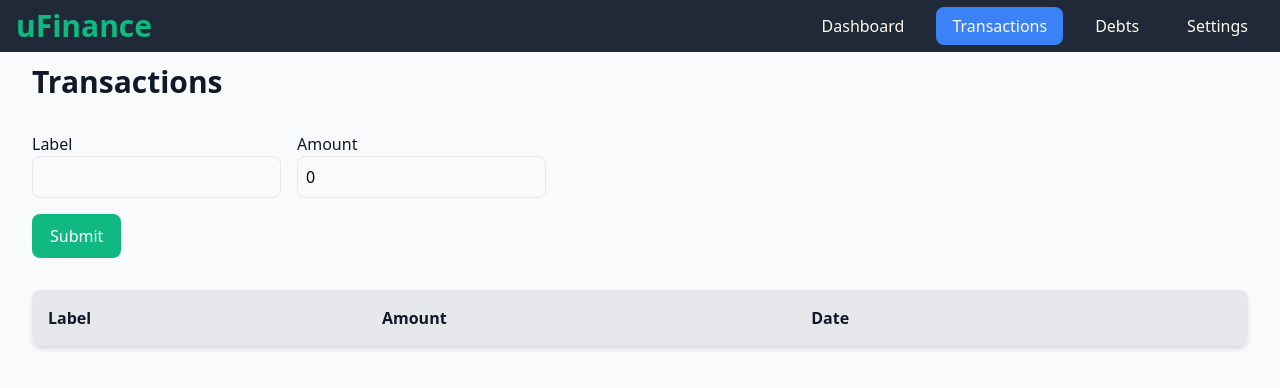
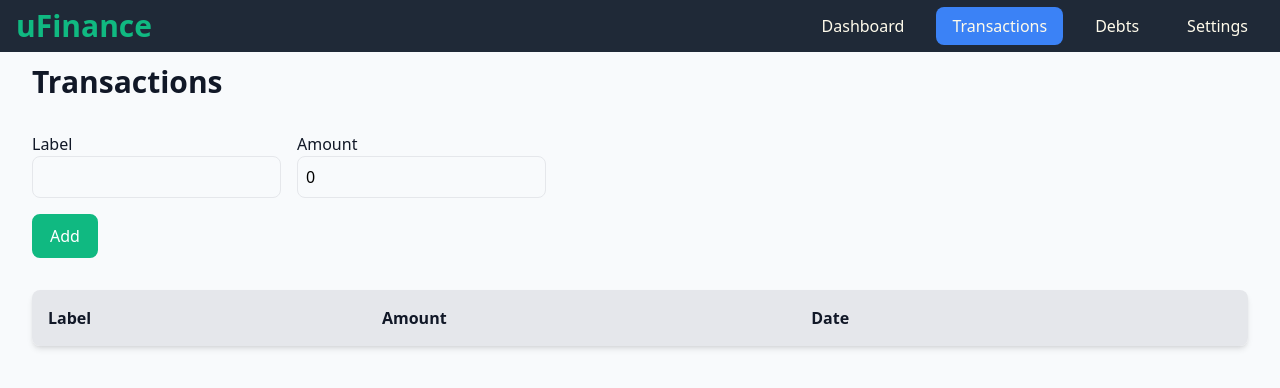
Before and after one commit to mayilss/finance-app, a React (Vite) app: page /transactions in a window 1280 px wide. Shown: the top 388 px of the page. Built offline with nearby package versions, Linux system fonts and the light colour scheme.

Commit message:
refactor: update TransactionsPage with TransactionForm and TransactionsTable components

```diff
--- /dev/null
+++ b/src/features/transactions/TransactionsPage.tsx
@@ -0,0 +1,12 @@
+import TransactionForm from "@features/transactions/components/TransactionForm";
+import TransactionsTable from "@features/transactions/components/TransactionsTable";
+
+export default function TransactionsPage() {
+  return (
+    <div className="px-8 py-16 bg-bg h-screen">
+      <h1 className="text-3xl font-bold text-text-primary">Transactions</h1>
+      <TransactionForm />
+      <TransactionsTable />
+    </div>
+  );
+}
--- /dev/null
+++ b/src/features/transactions/components/TransactionForm.tsx
@@ -0,0 +1,42 @@
+import { useAppDispatch } from "@app/hooks";
+import type { Transaction } from "@app/types/transaction";
+import Input from "@components/ui/Input";
+import { useForm } from "react-hook-form";
+import { addTransaction } from "../slice";
+
+export default function TransactionForm() {
+  const dispatch = useAppDispatch();
+
+  const form = useForm<Transaction>({
+    defaultValues: {
+      label: "",
+      amount: 0,
+    },
+    mode: "onBlur",
+  });
+
+  const onSubmit = (data: Transaction) => {
+    data.id = crypto.randomUUID();
+    data.date = new Date().toISOString();
+    data.amount = Number(data.amount);
+    dispatch(addTransaction(data));
+    form.reset();
+  };
+
+  return (
+    <form className="mt-8 space-y-4" onSubmit={form.handleSubmit(onSubmit)}>
+      <div className="flex space-x-4 ">
+        <Input control={form.control} name="label" label="Label" />
+        <Input
+          control={form.control}
+          name="amount"
+          label="Amount"
+          type="number"
+        />
+      </div>
+      <button className="border-2 border-primary px-4 py-2 bg-primary text-white rounded-lg hover:bg-primary-hover transition-colors duration-200 cursor-pointer">
+        Add
+      </button>
+    </form>
+  );
+}
--- /dev/null
+++ b/src/features/transactions/components/TransactionsTable.tsx
@@ -0,0 +1,43 @@
+import { useAppDispatch, useAppSelector } from "@app/hooks";
+import Table from "@components/ui/Table";
+import { formatCurrency, formatDate } from "@lib/format";
+import { removeTransaction, selectTransactions } from "../slice";
+import React from "react";
+
+export default function TransactionsTable() {
+  const transactions = useAppSelector(selectTransactions);
+  const columns = React.useMemo(() => ["Label", "Amount", "Date", ""], []);
+
+  const dispatch = useAppDispatch();
+
+  const onDelete = (id: string) => {
+    dispatch(removeTransaction(id));
+  };
+
+  return (
+    <Table className="mt-8">
+      <Table.Head columns={columns} />
+      <Table.Body>
+        {transactions.map((transaction) => (
+          <Table.Row
+            key={transaction.id}
+            cells={[
+              transaction.label,
+              formatCurrency(transaction.amount),
+              formatDate(transaction.date),
+              <button
+                key={transaction.id}
+                onClick={() => {
+                  onDelete(transaction.id);
+                }}
+                className="border-2 border-red-500 px-4 py-2 bg-red-500 text-white rounded-lg hover:bg-red-600 transition-colors duration-200 cursor-pointer"
+              >
+                Delete
+              </button>,
+            ]}
+          />
+        ))}
+      </Table.Body>
+    </Table>
+  );
+}
--- a/src/pages/TransactionsPage.tsx
+++ b/src/pages/TransactionsPage.tsx
@@ -1,92 +1,3 @@
-import { useAppDispatch, useAppSelector } from "@app/hooks";
-import type { Transaction } from "@app/types/transaction";
-import Input from "@components/ui/Input";
-import {
-  addTransaction,
-  removeTransaction,
-  selectTransactions,
-} from "@features/transactions/slice";
-import { formatCurrency, formatDate } from "@lib/format";
-import { useForm } from "react-hook-form";
+import TransactionPage from "@features/transactions/TransactionsPage";
 
-export default function TransactionsPage() {
-  const transactions = useAppSelector(selectTransactions);
-  const dispatch = useAppDispatch();
-  const form = useForm<Transaction>({
-    defaultValues: {
-      label: "",
-      amount: 0,
-    },
-    mode: "onBlur",
-  });
-
-  const onDelete = (id: string) => {
-    dispatch(removeTransaction(id));
-  };
-
-  const onSubmit = (data: Transaction) => {
-    data.id = crypto.randomUUID();
-    data.date = new Date().toISOString();
-    data.amount = Number(data.amount);
-    dispatch(addTransaction(data));
-    form.reset();
-  };
-
-  return (
-    <div className="px-8 py-16 bg-bg h-screen">
-      <h1 className="text-3xl font-bold text-text-primary">Transactions</h1>
-      <form className="mt-8 space-y-4" onSubmit={form.handleSubmit(onSubmit)}>
-        <div className="flex space-x-4 ">
-          <Input control={form.control} name="label" label="Label" />
-          <Input
-            control={form.control}
-            name="amount"
-            label="Amount"
-            type="number"
-          />
-        </div>
-        <button className="border-2 border-primary px-4 py-2 bg-primary text-white rounded-lg hover:bg-primary-hover transition-colors duration-200 cursor-pointer">
-          Submit
-        </button>
-      </form>
-      <div className="container mx-auto mt-8">
-        <table className="w-full bg-white shadow-md rounded-lg overflow-hidden">
-          <thead className="bg-gray-200">
-            <tr>
-              <th className="text-left p-4 text-text-primary">Label</th>
-              <th className="text-left p-4 text-text-primary">Amount</th>
-              <th className="text-left p-4 text-text-primary">Date</th>
-              <th className="text-left p-4 text-text-primary"></th>
-            </tr>
-          </thead>
-          <tbody>
-            {transactions.map((transaction) => (
-              <tr key={transaction.id}>
-                <td className="text-left p-4 text-text-primary">
-                  {transaction.label}
-                </td>
-                <td className="text-left p-4 text-text-primary">
-                  {/* ${transaction.amount.toFixed(2)} */}
-                  {formatCurrency(transaction.amount)}
-                </td>
-                <td className="text-left p-4 text-text-primary">
-                  {formatDate(transaction.date)}
-                </td>
-                <td className="text-left p-4 text-text-primary">
-                  <button
-                    onClick={() => {
-                      onDelete(transaction.id);
-                    }}
-                    className="border-2 border-red-500 px-4 py-2 bg-red-500 text-white rounded-lg hover:bg-red-600 transition-colors duration-200 cursor-pointer"
-                  >
-                    Delete
-                  </button>
-                </td>
-              </tr>
-            ))}
-          </tbody>
-        </table>
-      </div>
-    </div>
-  );
-}
+export default TransactionPage;
```
